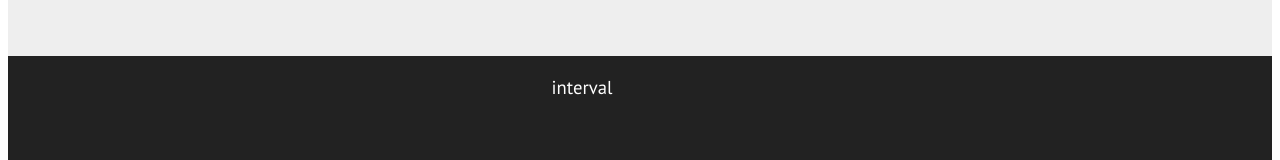
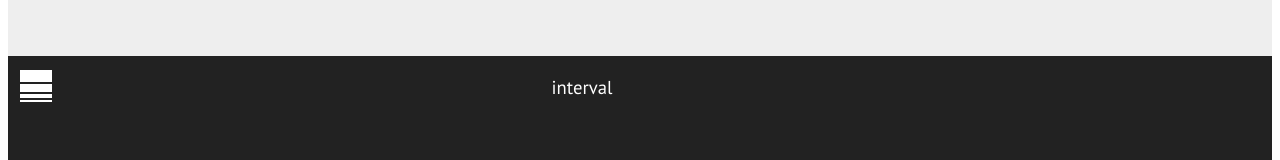
Before and after one commit to Abeer-Eva/interval_app, a website built with Parcel: page boilerplate/src/index.html in a window 1280 px wide. Shown: the part 752-912 px from the top of the page. Built offline with nearby package versions, Linux system fonts and the light colour scheme.

Commit message:
#11 last change

```diff
--- a/boilerplate/src/index.html
+++ b/boilerplate/src/index.html
@@ -35,6 +35,7 @@
 
         <section id="visual-timer">
           <div id="timer">
+            <img src="img/navicon.svg" alt="menu">
             <h3>interval</h3>
             <button>abort timer</button>
           </div>
--- a/boilerplate/src/scss/visual-timer.scss
+++ b/boilerplate/src/scss/visual-timer.scss
@@ -26,6 +26,12 @@ $basicwhite: #fff;
         height: 40%;
         background: $darkGrey;
 
+        img {
+            position: absolute;
+            left: 12px;
+            top: 14px;
+        }
+
         h3 {
             position: absolute;
             font-weight: normal;
```
Also changed, not shown: boilerplate/src/img/navicon.svg (added).
